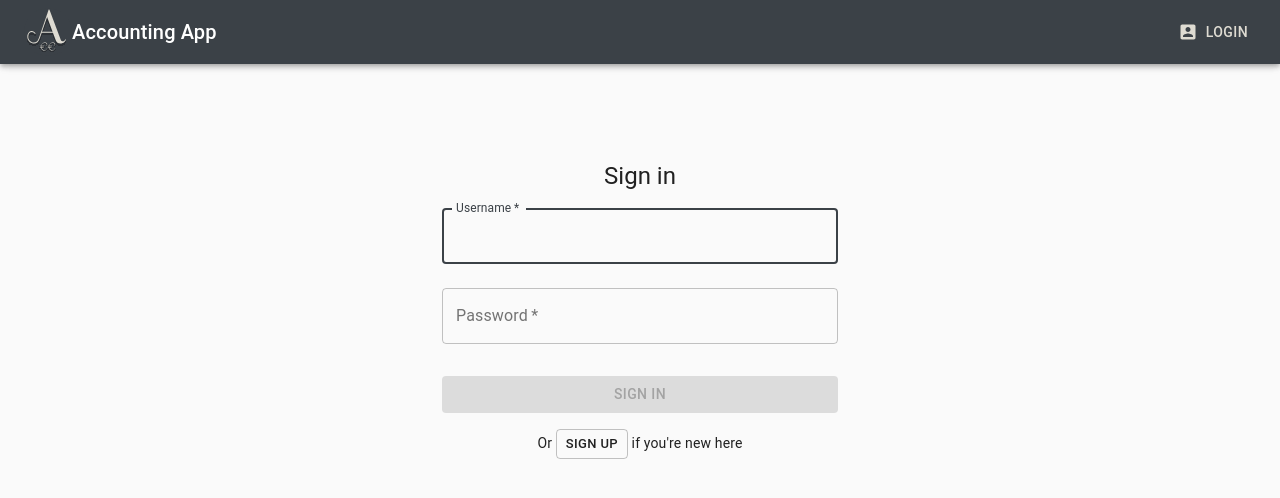
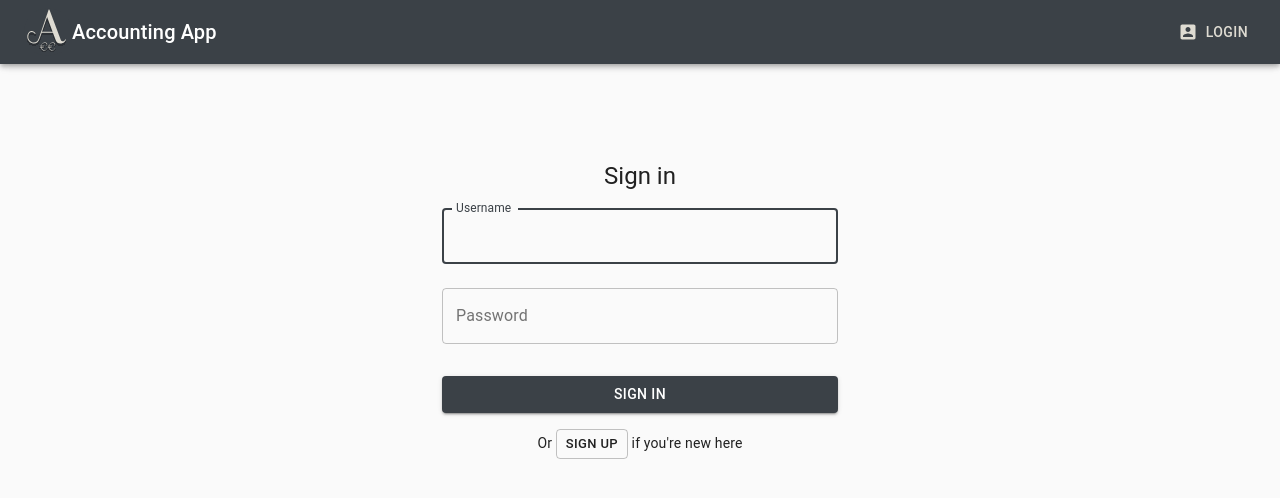
Before and after one commit to proohit/accountingapp, a Next.js app in the folder frontend/: page /login in a window 1280 px wide. Shown: the top 498 px of the page. Built offline with nearby package versions, Linux system fonts and the light colour scheme; no server answers.

Commit message:
[LoginForm] - refactor to use formik

```diff
--- a/frontend/src/authentication/components/LoginForm.tsx
+++ b/frontend/src/authentication/components/LoginForm.tsx
@@ -7,14 +7,12 @@ import {
   TextField,
   Typography,
 } from '@material-ui/core';
+import { useFormik } from 'formik';
 import { useRouter } from 'next/dist/client/router';
 import Link from 'next/link';
-import React, { useState } from 'react';
+import React from 'react';
+import * as yup from 'yup';
 import { useAuthentication } from '../hooks/useAuthentication';
-import {
-  getPasswordValidationError,
-  getUsernameValidationError,
-} from '../services/AuthenticationValidator';
 
 export const useStyles = makeStyles((theme) => ({
   paper: {
@@ -25,54 +23,33 @@ export const useStyles = makeStyles((theme) => ({
   },
 }));
 
-export function LoginForm() {
+export const LoginForm = () => {
   const classes = useStyles();
   const router = useRouter();
   const { login, isLoginLoading } = useAuthentication();
-  const [username, setUsername] = useState('');
-  const [usernameError, setUsernameError] = useState('');
-  const [usernameValid, setUsernameValid] = useState(false);
-  const [password, setPassword] = useState('');
-  const [passwordError, setPasswordError] = useState('');
-  const [passwordValid, setPasswordValid] = useState(false);
-  const isValid = usernameValid && passwordValid;
 
-  const validateUsername = (usernameToValidate: string) => {
-    let error = getUsernameValidationError(usernameToValidate);
-    setUsernameError(error);
-    setUsernameValid(!error);
-  };
+  let schema = yup.object().shape({
+    username: yup.string().required('Please enter your username'),
+    password: yup.string().required('Please enter your password'),
+  });
 
-  const validatePassword = (passwordToValidate: string) => {
-    let error = getPasswordValidationError(passwordToValidate);
-    setPasswordError(error);
-    setPasswordValid(!error);
-  };
-  const handleFieldChange = (
-    event: React.ChangeEvent<HTMLTextAreaElement | HTMLInputElement>
-  ) => {
-    const field = event.target.name || event.currentTarget.name;
-    const value = event.target.value || event.currentTarget.value;
-    if (field === 'username') {
-      validateUsername(value);
-      setUsername(value);
-    } else if (field === 'password') {
-      validatePassword(value);
-      setPassword(value);
-    }
-  };
-  const handleSubmit = async () => {
+  const { values, errors, handleChange, handleSubmit } = useFormik({
+    initialValues: {
+      username: '',
+      password: '',
+    },
+    validationSchema: schema,
+    validateOnChange: false,
+    validateOnBlur: false,
+    onSubmit: (values) => {
+      attemptLogin(values.username, values.password);
+    },
+  });
+
+  const attemptLogin = async (username, password) => {
     const user = await login(username, password);
     if (user) {
       router.push('/home');
-    }
-  };
-
-  const handleEnterPress = (
-    event: React.KeyboardEvent<HTMLDivElement>
-  ): void => {
-    if (event.key === 'Enter' && isValid) {
-      handleSubmit();
     }
   };
 
@@ -87,35 +64,34 @@ export function LoginForm() {
         <Typography component="h1" variant="h5">
           Sign in
         </Typography>
+        <form onSubmit={handleSubmit}>
           <TextField
             variant="outlined"
             margin="normal"
-          required
             fullWidth
             id="username"
             label="Username"
             name="username"
             autoComplete="username"
             autoFocus
-          onKeyPress={handleEnterPress}
-          error={!!usernameError}
-          helperText={usernameError}
-          onChange={handleFieldChange}
+            error={!!errors.username}
+            helperText={errors.username}
+            onChange={handleChange}
+            value={values.username}
           />
           <TextField
             variant="outlined"
             margin="normal"
-          required
             fullWidth
             name="password"
             label="Password"
             type="password"
             id="password"
             autoComplete="current-password"
-          onKeyPress={handleEnterPress}
-          error={!!passwordError}
-          helperText={passwordError}
-          onChange={handleFieldChange}
+            error={!!errors.password}
+            helperText={errors.password}
+            onChange={handleChange}
+            value={values.password}
           />
           {isLoginLoading && <LinearProgress />}
           <Button
@@ -124,11 +100,10 @@ export function LoginForm() {
             variant="contained"
             color="primary"
             className={classes.submit}
-          disabled={!isValid}
-          onClick={handleSubmit}
           >
             Sign In
           </Button>
+        </form>
         <Typography variant="body2">
           Or{' '}
           <Link href="/register" passHref>
@@ -141,4 +116,4 @@ export function LoginForm() {
       </Grid>
     </Container>
   );
-}
+};
```
Lines whose indentation alone changed are shown as unchanged.
